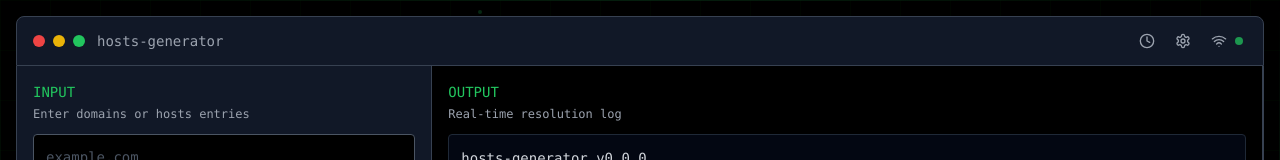
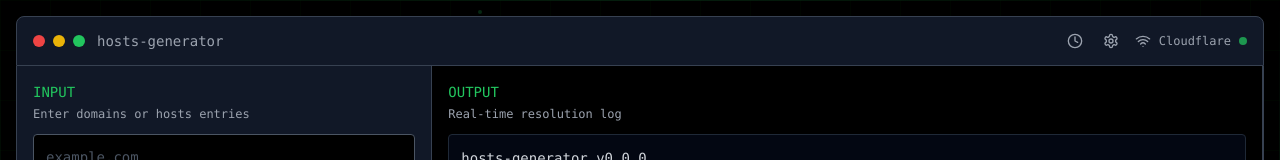
Before and after one commit to alkinum/hosts-generator, a React (Vite) app: page / in a window 1280 px wide. Shown: the top 160 px of the page. Built offline with nearby package versions, Linux system fonts and the light colour scheme.

Commit message:
Restore DNS provider text display

```diff
--- a/src/components/HeaderBar.tsx
+++ b/src/components/HeaderBar.tsx
@@ -139,11 +139,12 @@ export const HeaderBar: React.FC<HeaderBarProps> = ({
           <div className="relative" ref={providerMenuRef}>
             <button
               onClick={onToggleProviderMenu}
-              className="flex items-center gap-2 text-gray-400 hover:text-green-400 transition-colors select-none p-1"
+              className="flex items-center gap-2 text-gray-400 hover:text-green-400 transition-colors select-none"
               title={selectedProvider.label}
               disabled={isResolving}
             >
               <Wifi className="w-4 h-4" />
+              <span className="text-xs">{selectedProvider.label}</span>
               <div className="w-2 h-2 bg-green-500 rounded-full animate-pulse"></div>
             </button>
 
```
